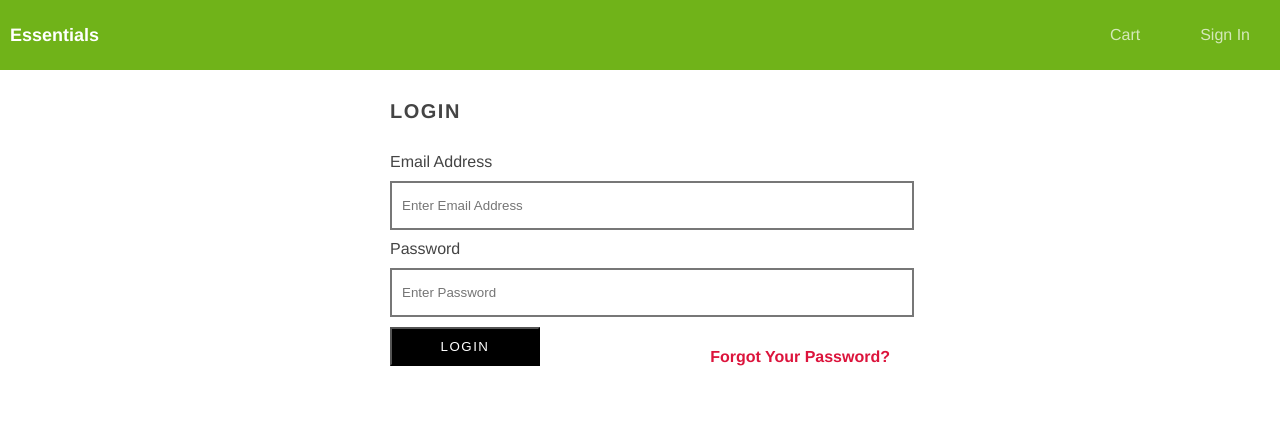
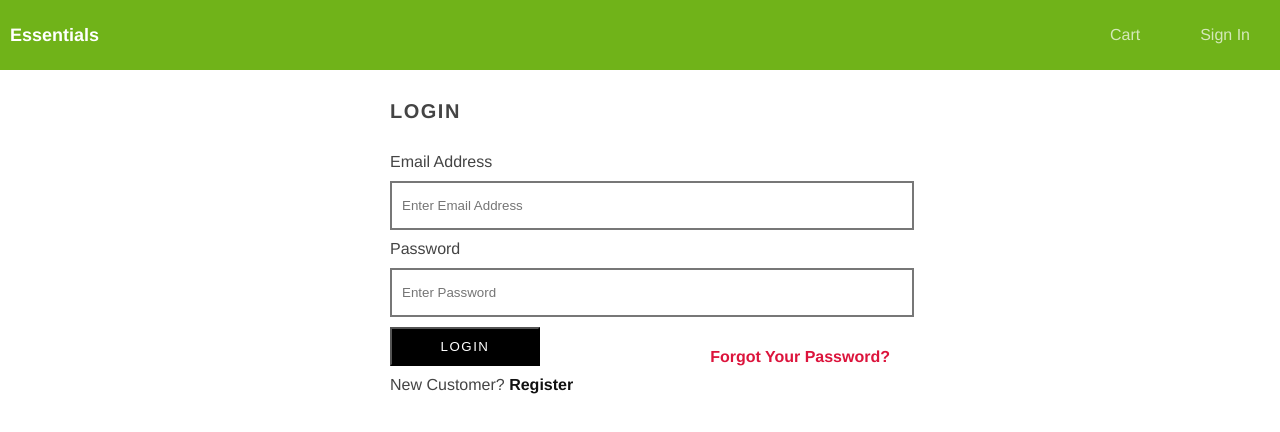
Before and after one commit to Helani1818/Essentials, a React (Create React App) app in the folder essentials-frontend/: page /login in a window 1280 px wide. Shown: the top 432 px of the page. Built offline with nearby package versions, Linux system fonts and the light colour scheme.

Commit message:
Modified the files for Register Function.

```diff
--- a/essentials-frontend/src/componenets/body/Body.js
+++ b/essentials-frontend/src/componenets/body/Body.js
@@ -2,12 +2,17 @@ import React from 'react'
 import {Switch, Route} from 'react-router-dom'
 
 import Login from './auth/Login'
+import Register from './auth/Register'
+import ActivationEmail from './auth/ActivationEmail'
 
 function Body() {
     return (
         <section>
             <Switch>
                 <Route path="/login" component={Login} exact />
+                <Route path="/register" component={Register} exact />
+
+                <Route path="user/activate/:activation_token" component={ActivationEmail} exact />
             </Switch>
         </section>
     )
--- a/essentials-frontend/src/componenets/body/auth/Login.js
+++ b/essentials-frontend/src/componenets/body/auth/Login.js
@@ -65,6 +65,9 @@ function Login() {
                     <Link to="/forgot_password"> Forgot Your Password? </Link>
                 </div>
             </form>
+
+            <p> New Customer? <Link to = "/register"> Register </Link></p>
+
         </div>
     )
 }
```
Also changed, not shown: 1 other file (tests, documents, lock files or other folders).
